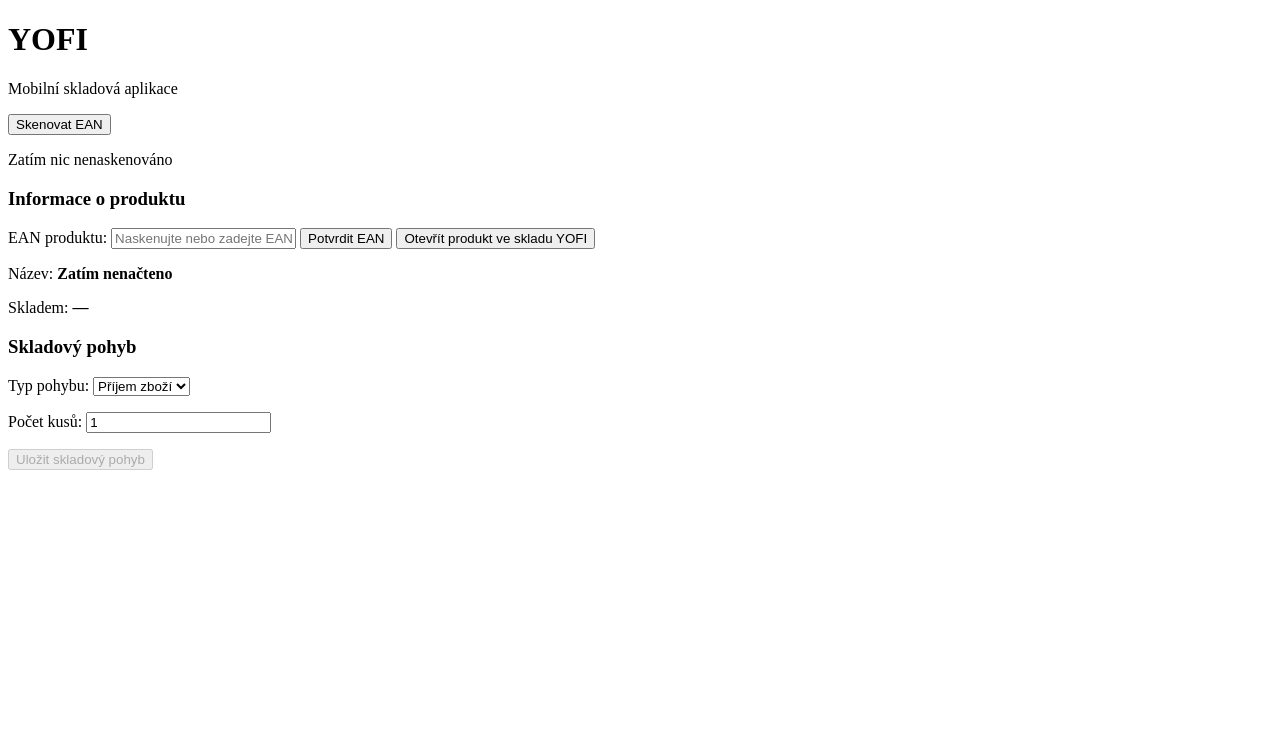
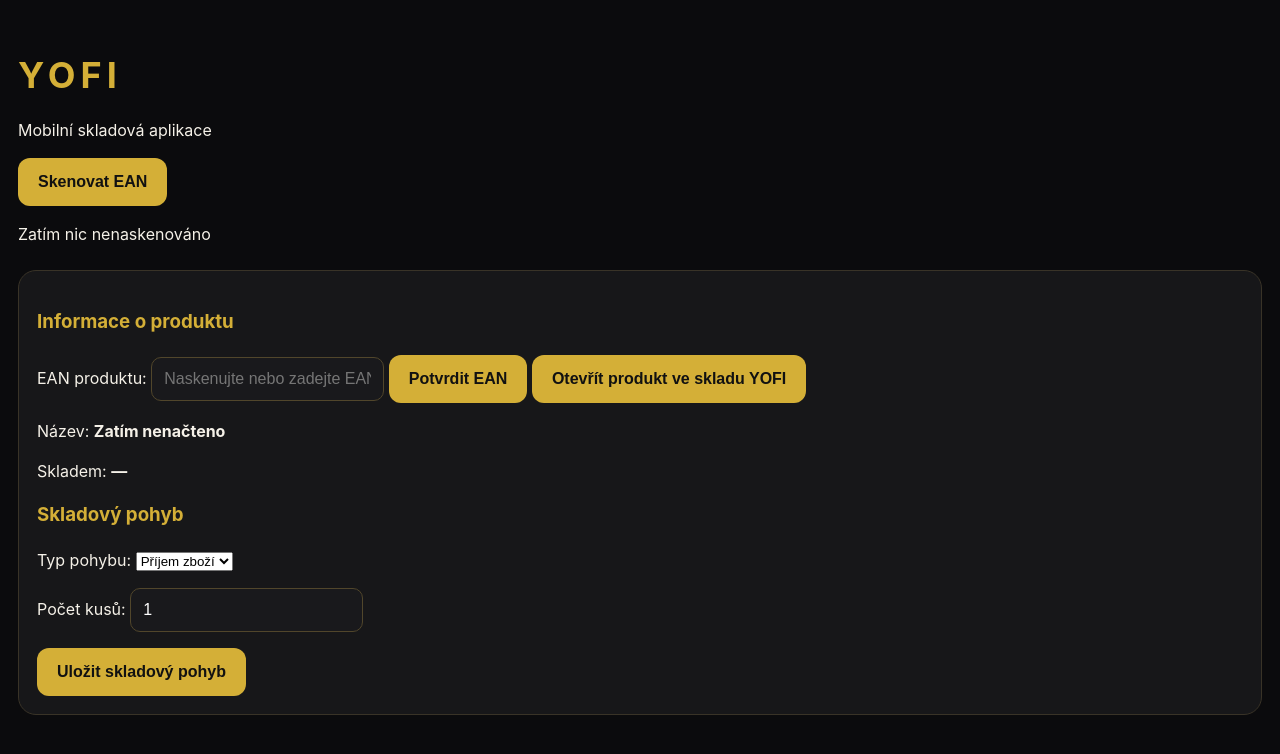
Before and after one commit to Yofismenarna/yofi-mobile, a plain HTML site: page index.html in a window 1280 px wide. Drawn offline with Linux system fonts and the light colour scheme.

Commit message:
Add CSS styles to index.html
Added styles for body, headings, buttons, inputs, and product details section.

```diff
--- a/index.html
+++ b/index.html
@@ -12,6 +12,60 @@
 <meta name="apple-mobile-web-app-title" content="YOFI">
 
 <script src="https://unpkg.com/html5-qrcode@2.3.8/html5-qrcode.min.js"></script>
+
+<style>
+  body {
+    margin: 0;
+    padding: 24px 18px;
+    background: #0B0B0D;
+    color: #F5F1E8;
+    font-family: -apple-system, BlinkMacSystemFont, "Segoe UI", sans-serif;
+    line-height: 1.5;
+  }
+
+  h1 {
+    color: #D4AF37;
+    font-size: 36px;
+    letter-spacing: 5px;
+    margin-bottom: 4px;
+  }
+
+  h3 {
+    color: #D4AF37;
+  }
+
+  button {
+    background: #D4AF37;
+    color: #111111;
+    border: none;
+    border-radius: 12px;
+    padding: 15px 20px;
+    font-size: 16px;
+    font-weight: 600;
+    cursor: pointer;
+    max-width: 100%;
+  }
+
+  input {
+    background: #19191C;
+    color: white;
+    border: 1px solid #51462B;
+    border-radius: 10px;
+    padding: 12px;
+    font-size: 16px;
+    box-sizing: border-box;
+    max-width: 100%;
+  }
+
+  #productDetails {
+    background: #171719;
+    border: 1px solid #393327;
+    border-radius: 18px;
+    padding: 18px;
+    margin-top: 24px;
+  }
+</style>
+
 
 </head>
 <body>
```
